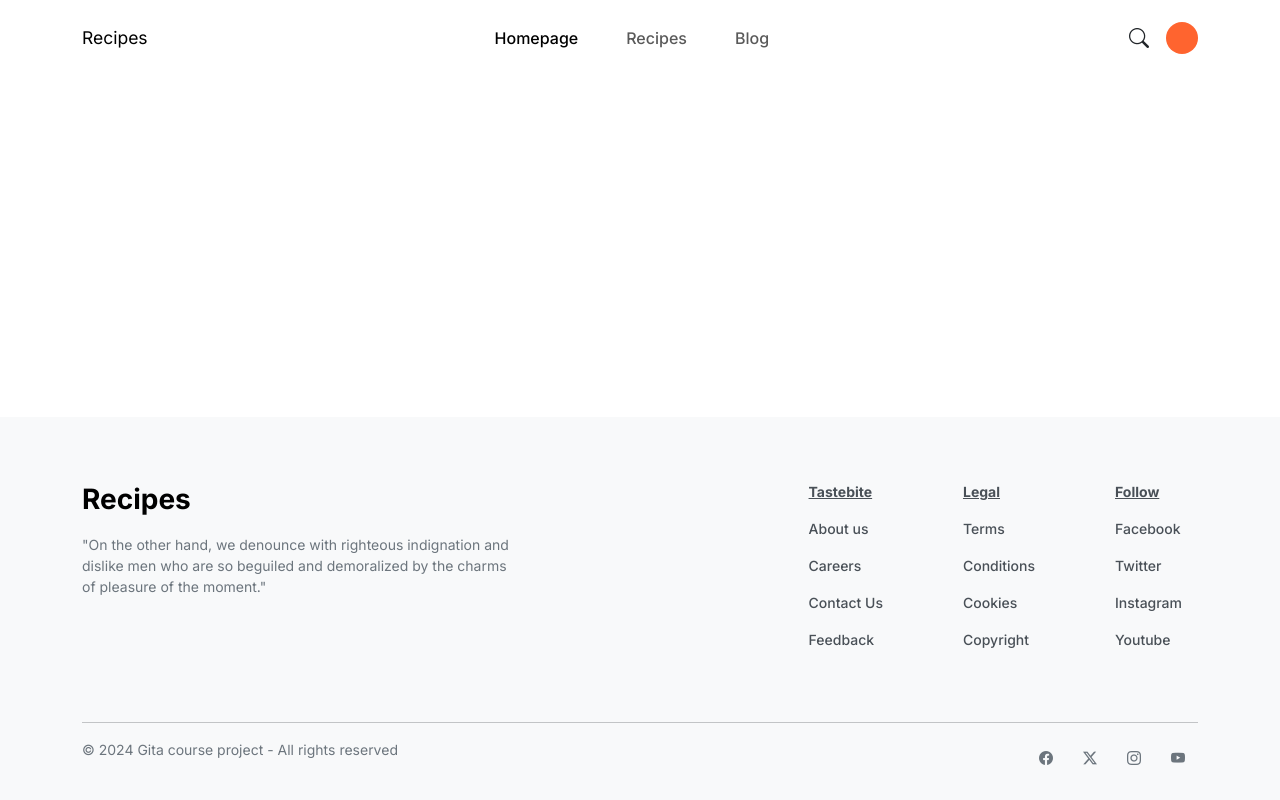
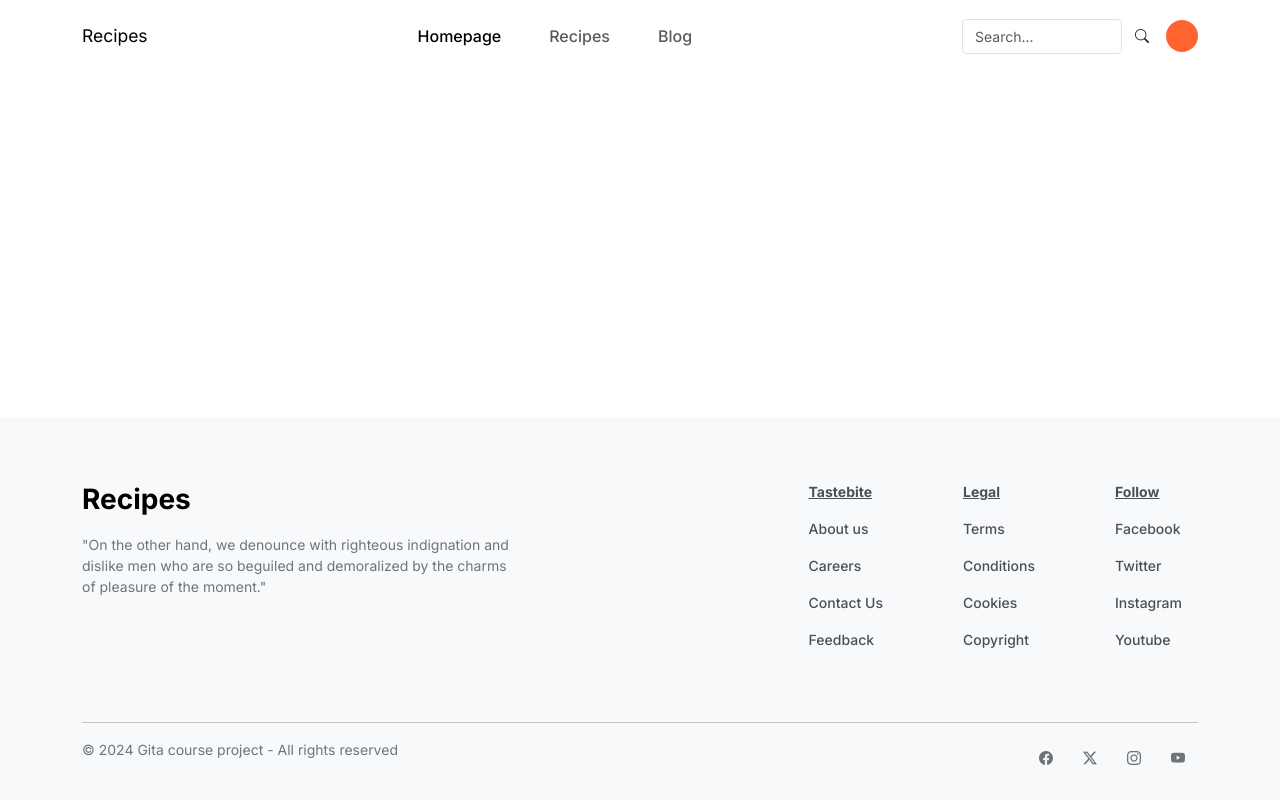
Before and after one commit to vaznara/gita-recipes-course-project, an Angular app: page / in a window 1280 px wide. Both pictures are taken after a click on the button 1139 px from the left and 38 px from the top of the page. Built offline with nearby package versions, Linux system fonts and the light colour scheme; a web font is replaced by a local one.

Commit message:
86c0t2y56: Added search and expandable input

```diff
--- a/src/app/app.config.ts
+++ b/src/app/app.config.ts
@@ -2,7 +2,8 @@ import { ApplicationConfig, provideZoneChangeDetection } from '@angular/core';
 import { provideRouter } from '@angular/router';
 
 import { routes } from './app.routes';
+import { provideAnimations } from '@angular/platform-browser/animations';
 
 export const appConfig: ApplicationConfig = {
-  providers: [provideZoneChangeDetection({ eventCoalescing: true }), provideRouter(routes)]
+  providers: [provideZoneChangeDetection({ eventCoalescing: true }), provideRouter(routes), provideAnimations()]
 };
--- /dev/null
+++ b/src/app/layout/components/header/components/search/search.component.html
@@ -0,0 +1,15 @@
+<div class="search-wrapper search d-flex align-items-center position-relative">
+  <input
+    [@openClose]="isOpen ? 'open' : 'closed'"
+    class="form-control"
+    type="text"
+    placeholder="Search..."
+    aria-label="Header search input" />
+  <button
+    (click)="toggle()"
+    class="btn z-1"
+    type="button"
+    aria-label="Toggle search">
+    <i class="bi bi-search search-toggler-icon"></i>
+  </button>
+</div>
--- /dev/null
+++ b/src/app/layout/components/header/components/search/search.component.ts
@@ -0,0 +1,37 @@
+import { animate, state, style, transition, trigger } from '@angular/animations';
+import { Component } from '@angular/core';
+
+@Component({
+  selector: 'rcp-search',
+  standalone: true,
+  imports: [],
+  providers: [],
+  templateUrl: './search.component.html',
+  styleUrl: './search.component.scss',
+  animations: [
+    trigger('openClose', [
+      state('closed', style({
+        // transform: 'scaleX(0)',
+        width: '0',
+        opacity: 0,
+        // transformOrigin: 'right'
+      })),
+      state('open', style({
+        // transform: 'scaleX(1)',
+        width: '10rem',
+        opacity: 1,
+        // transformOrigin: 'right'
+      })),
+      transition('open <=> closed', [
+        animate('300ms ease-in-out')
+      ]),
+    ])
+  ]
+})
+export class SearchComponent {
+  isOpen: boolean = false;
+
+  toggle(): void {
+    this.isOpen = !this.isOpen;
+  }
+}
--- a/src/app/layout/components/header/header.component.html
+++ b/src/app/layout/components/header/header.component.html
@@ -8,8 +8,10 @@
     >
     <rcp-main-menu />
     <div class="user d-flex gap-1 align-items-center">
+      <rcp-search />
+      <div class="user-control"></div>
       <button
-        class="navbar-toggler px-0"
+        class="navbar-toggler"
         type="button"
         data-bs-toggle="offcanvas"
         data-bs-target="#offcanvasNavbar"
@@ -17,15 +19,6 @@
         aria-label="Toggle navigation">
         <i class="bi bi-list navbar-toggler-bs-icon"></i>
       </button>
-      <div class="search">
-        <button
-          class="btn"
-          type="button"
-          aria-label="Toggle search">
-          <i class="bi bi-search search-toggler-icon"></i>
-        </button>
-      </div>
-      <div class="user-control"></div>
     </div>
   </div>
 </nav>
--- a/src/app/layout/components/header/header.component.ts
+++ b/src/app/layout/components/header/header.component.ts
@@ -1,11 +1,12 @@
 import { Component } from '@angular/core';
 import { RouterLink } from '@angular/router';
 import { MainMenuComponent } from "./components/main-menu/main-menu.component";
+import { SearchComponent } from "./components/search/search.component";
 
 @Component({
   selector: 'rcp-header',
   standalone: true,
-  imports: [RouterLink, MainMenuComponent],
+  imports: [RouterLink, MainMenuComponent, SearchComponent],
   templateUrl: './header.component.html',
   styleUrl: './header.component.scss'
 })
--- a/src/styles/styles.scss
+++ b/src/styles/styles.scss
@@ -25,7 +25,7 @@
 
 // Uncomment as needed
 // @import '../../node_modules/bootstrap/scss/tables';
-// @import '../../node_modules/bootstrap/scss/forms';
+@import '../../node_modules/bootstrap/scss/forms';
 @import '../../node_modules/bootstrap/scss/buttons';
 @import '../../node_modules/bootstrap/scss/transitions';
 @import '../../node_modules/bootstrap/scss/dropdown';
```
Also changed, not shown: src/app/layout/components/header/components/search/search.component.scss (added), 1 other file (tests, documents, lock files or other folders).
